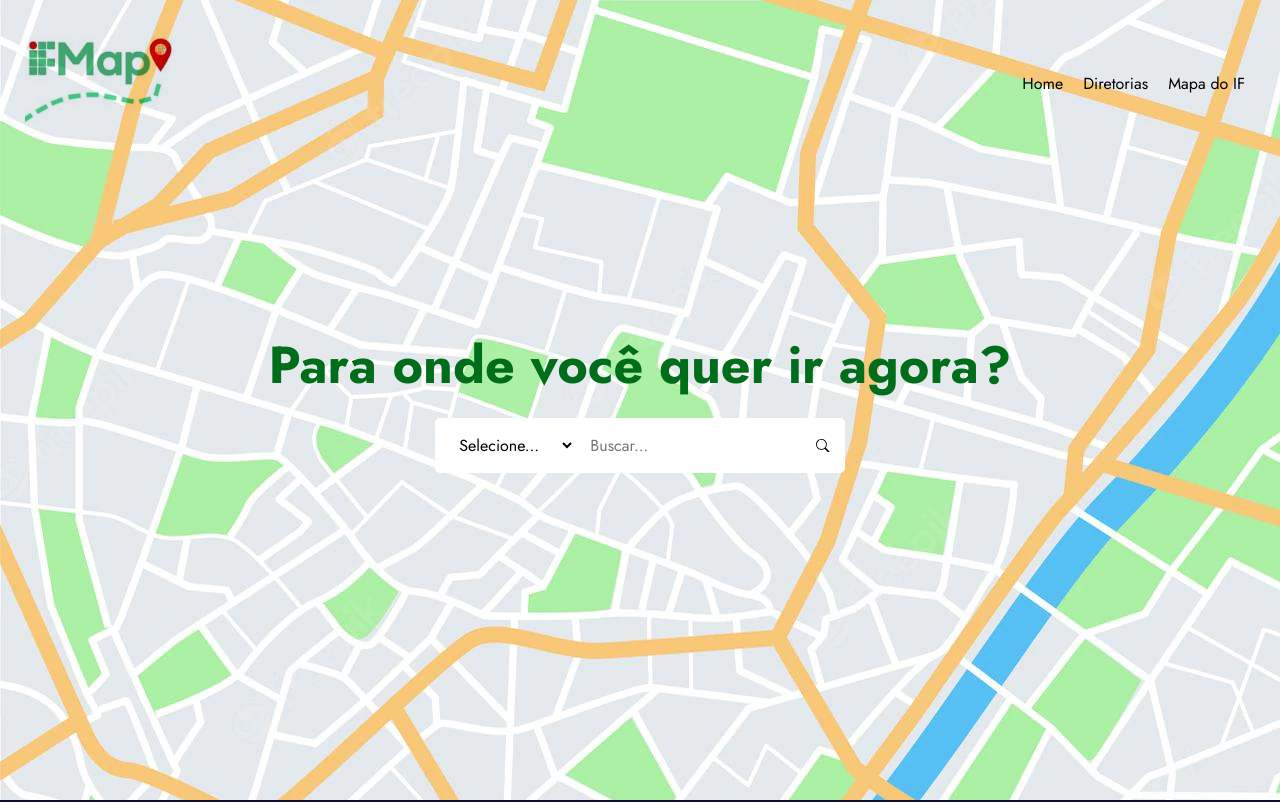
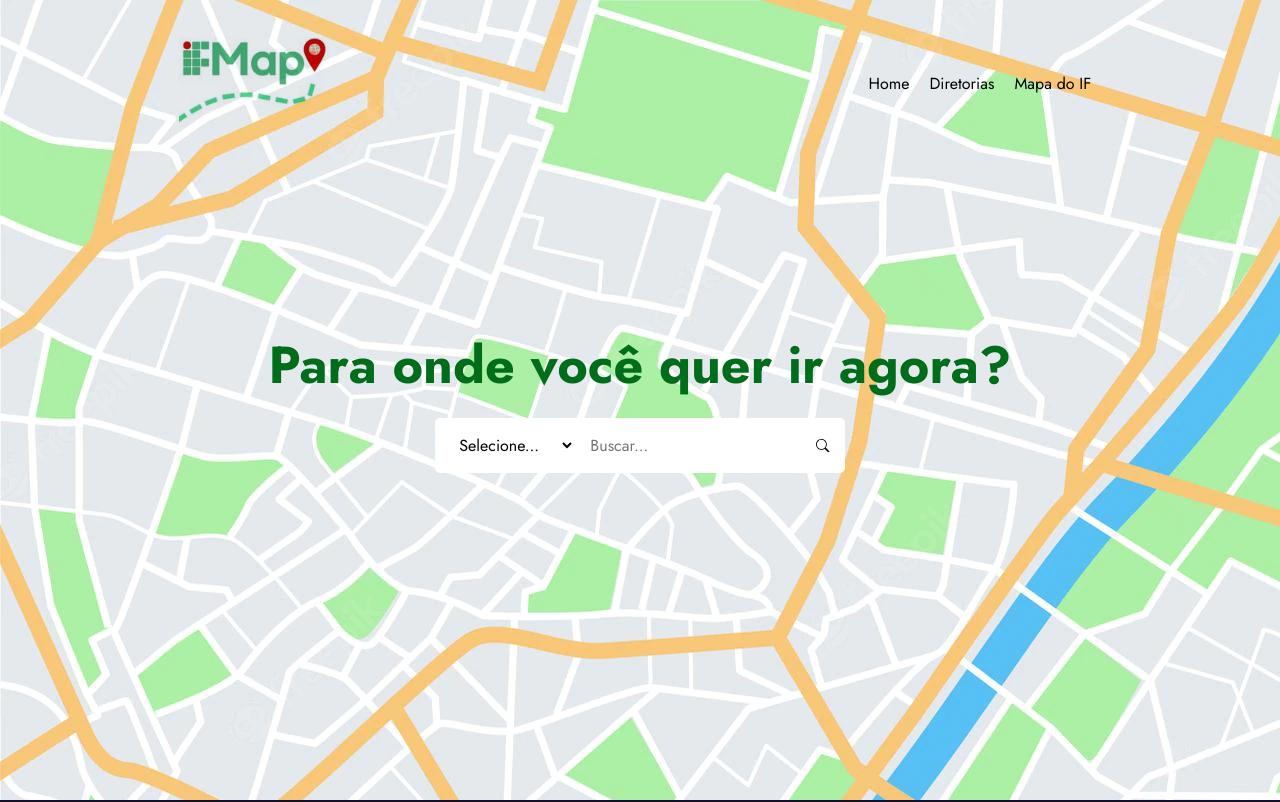
Before and after one commit to MarVin17G/if-map, a React (Create React App) app in the folder frontend/: page / in a window 1280 px wide. Shown: the top 802 px of the page. Built offline with nearby package versions, Linux system fonts and the light colour scheme.

Commit message:
ajuste header

```diff
--- a/frontend/src/components/header/style.css
+++ b/frontend/src/components/header/style.css
@@ -9,7 +9,7 @@
 }
 
 nav {
-    width: 100%;
+    width: 75%;
     display: flex;
     align-items: center;
     justify-content: space-between;
```
